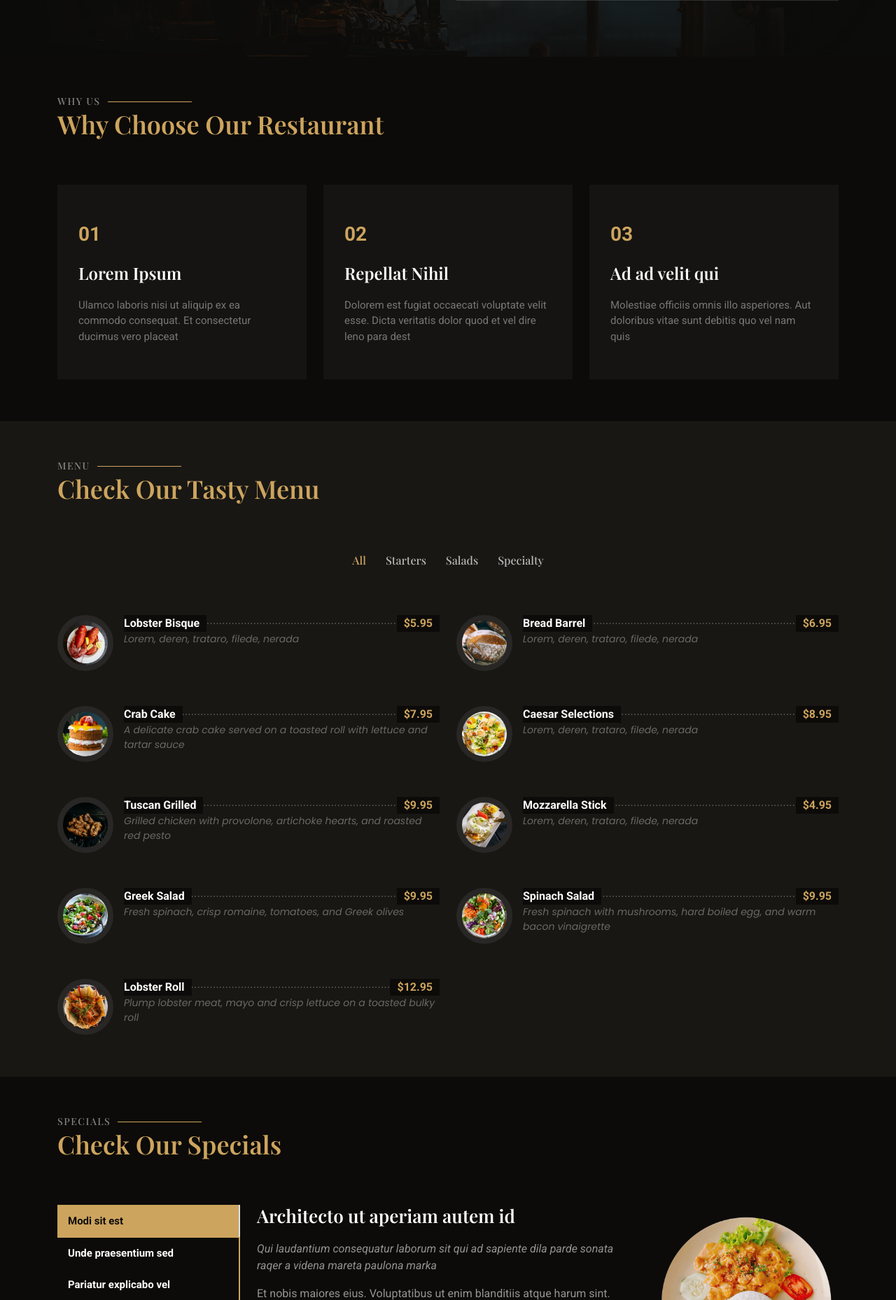
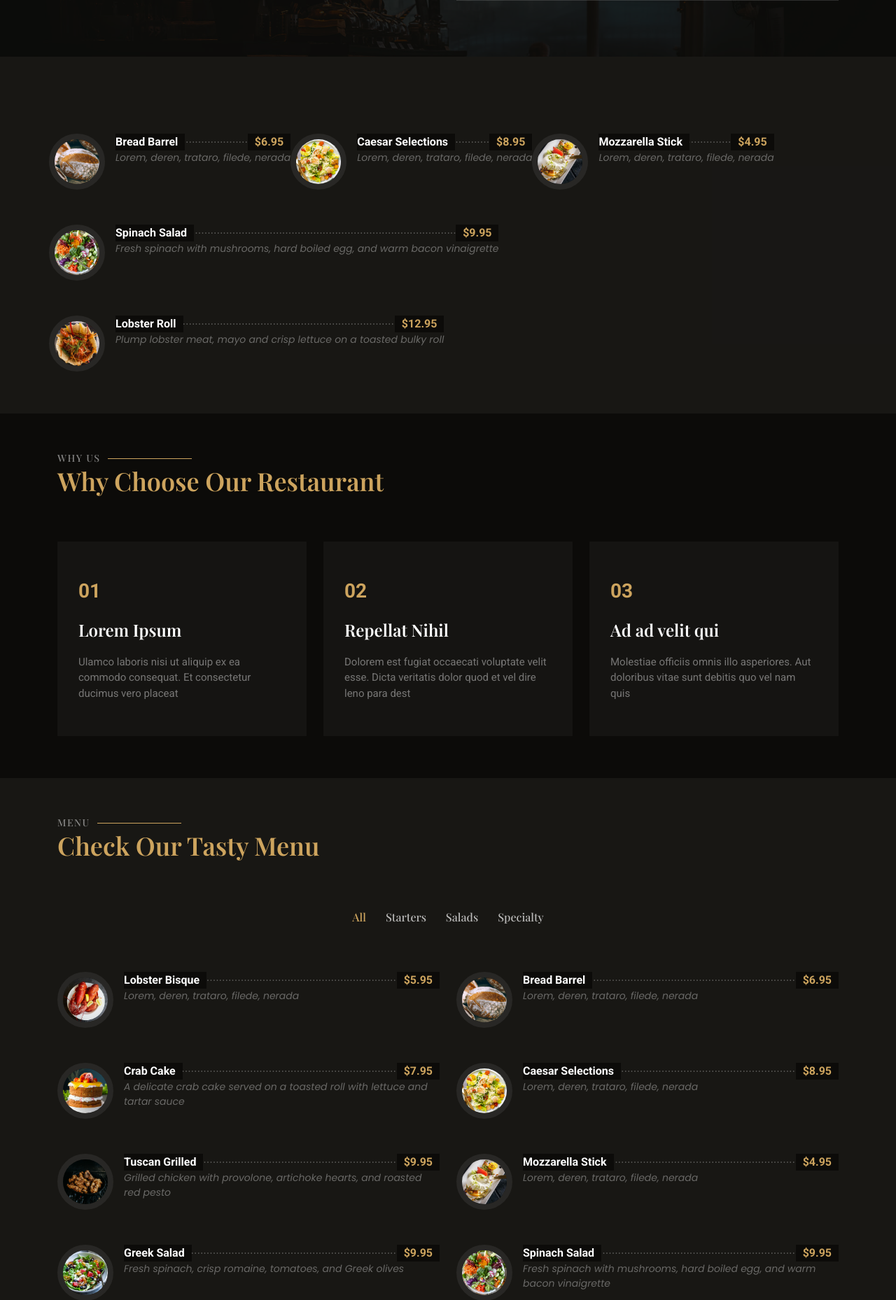
Before and after one commit to mercyogalo/Personal-work, a Django app: page / in a window 1280 px wide. Shown: the part 1288-3146 px from the top of the page at 70% size. Run offline with Django 4.2, Linux system fonts and the light colour scheme; some libraries are stand-ins or nearby versions; some web fonts are replaced.

Commit message:
added image and updated main page

```diff
--- a/restaurant/restaurantfeature/templates/index.html
+++ b/restaurant/restaurantfeature/templates/index.html
@@ -34,6 +34,13 @@
 
     </section><!-- /Hero Section -->
 
+
+
+
+
+
+
+
     <!-- About Section -->
     <section id="about" class="about section">
 
@@ -64,6 +71,139 @@
       </div>
 
     </section><!-- /About Section -->
+
+
+
+<!--
+    <div class="col-lg-6  ">
+      <img src="{% static 'assets/img/chefs/chef-1.jpg' %}" class="chef-about-image" alt="">
+    </div><!-- Menu Item -->
+
+
+
+
+
+
+
+
+
+
+
+
+<!-- Menu Section -->
+<section id="menu" class="menu section">
+
+
+
+  <div class="container isotope-layout" data-default-filter="*" data-layout="masonry" data-sort="original-order">
+
+
+    <div class="row isotope-container" data-aos="fade-up" data-aos-delay="200">
+
+
+
+
+
+<div class="col-lg-6">
+
+      <div class=" menu-item isotope-item ">
+        <img src="{% static 'assets/img/menu/bread-barrel.jpg' %}" class="menu-img" alt="">
+        <div class="menu-content">
+          <a href="#">Bread Barrel</a><span>$6.95</span>
+        </div>
+        <div class="menu-ingredients">
+          Lorem, deren, trataro, filede, nerada
+        </div>
+      </div><!-- Menu Item -->
+
+
+
+
+      <div class=" menu-item isotope-item ">
+        <img src="{% static 'assets/img/menu/caesar.jpg' %}" class="menu-img" alt="">
+        <div class="menu-content">
+          <a href="#">Caesar Selections</a><span>$8.95</span>
+        </div>
+        <div class="menu-ingredients">
+          Lorem, deren, trataro, filede, nerada
+        </div>
+      </div><!-- Menu Item -->
+
+
+
+
+
+
+
+      <div class=" menu-item isotope-item filter-starters">
+        <img src="{% static 'assets/img/menu/mozzarella.jpg' %}" class="menu-img" alt="">
+        <div class="menu-content">
+          <a href="#">Mozzarella Stick</a><span>$4.95</span>
+        </div>
+        <div class="menu-ingredients">
+          Lorem, deren, trataro, filede, nerada
+        </div>
+      </div><!-- Menu Item -->
+
+
+
+
+
+
+
+
+      <div class=" menu-item isotope-item filter-salads">
+        <img src="{% static 'assets/img/menu/spinach-salad.jpg' %}" class="menu-img" alt="">
+        <div class="menu-content">
+          <a href="#">Spinach Salad</a><span>$9.95</span>
+        </div>
+        <div class="menu-ingredients">
+          Fresh spinach with mushrooms, hard boiled egg, and warm bacon vinaigrette
+        </div>
+      </div><!-- Menu Item -->
+
+
+
+      <div class=" menu-item isotope-item filter-specialty">
+        <img src="{% static 'assets/img/menu/lobster-roll.jpg' %}" class="menu-img" alt="">
+        <div class="menu-content">
+          <a href="#">Lobster Roll</a><span>$12.95</span>
+        </div>
+        <div class="menu-ingredients">
+          Plump lobster meat, mayo and crisp lettuce on a toasted bulky roll
+        </div>
+      </div><!-- Menu Item -->
+
+
+    </div>
+
+
+
+    </div><!-- Menu Item row-->
+
+
+    </div><!-- Menu Container -->
+
+  </div>
+
+</section><!-- /Menu Section -->
+
+
+
+
+
+
+
+
+
+
+
+
+
+
+
+
+
 
     <!-- Why Us Section -->
     <section id="why-us" class="why-us section">
@@ -231,6 +371,15 @@
 
     </section><!-- /Menu Section -->
 
+
+
+
+
+
+
+
+
+
     <!-- Specials Section -->
     <section id="specials" class="specials section">
 
@@ -331,6 +480,11 @@
       </div>
 
     </section><!-- /Specials Section -->
+
+
+
+
+
 
     <!-- Events Section -->
     <section id="events" class="events section">
```
Also changed, not shown: restaurant/restaurantfeature/static/assets/img/chefs/chef-1.jpg (added).
